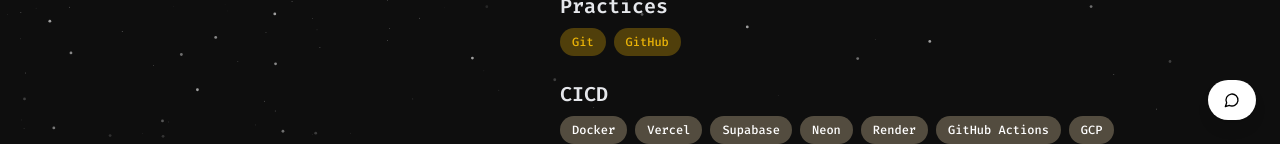
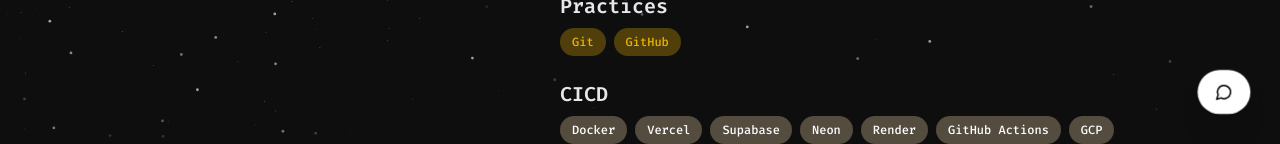
Before and after one commit to capybara-brain346/personal-website, a Next.js app: page / in a window 1280 px wide. Shown: the part 656-800 px from the top of the page. Built offline with nearby package versions, Linux system fonts and the light colour scheme.

Commit message:
Update chat-button.tsx

```diff
--- a/src/components/ui/chat-button.tsx
+++ b/src/components/ui/chat-button.tsx
@@ -12,7 +12,7 @@
         <>
             <Button
                 onClick={() => setIsOpen(true)}
-                className="fixed bottom-4 right-4 bg-white text-black rounded-full p-4 shadow-lg z-50 md:bottom-6 md:right-6"
+                className="fixed bottom-4 right-4 bg-white hover:bg-primary/90 text-black hover:text-white rounded-full p-4 shadow-xl hover:shadow-2xl transition-all duration-200 z-50 md:bottom-8 md:right-8 scale-110 hover:scale-125"
                 size="lg"
             >
                 <MessageCircle className="h-6 w-6" />
```
